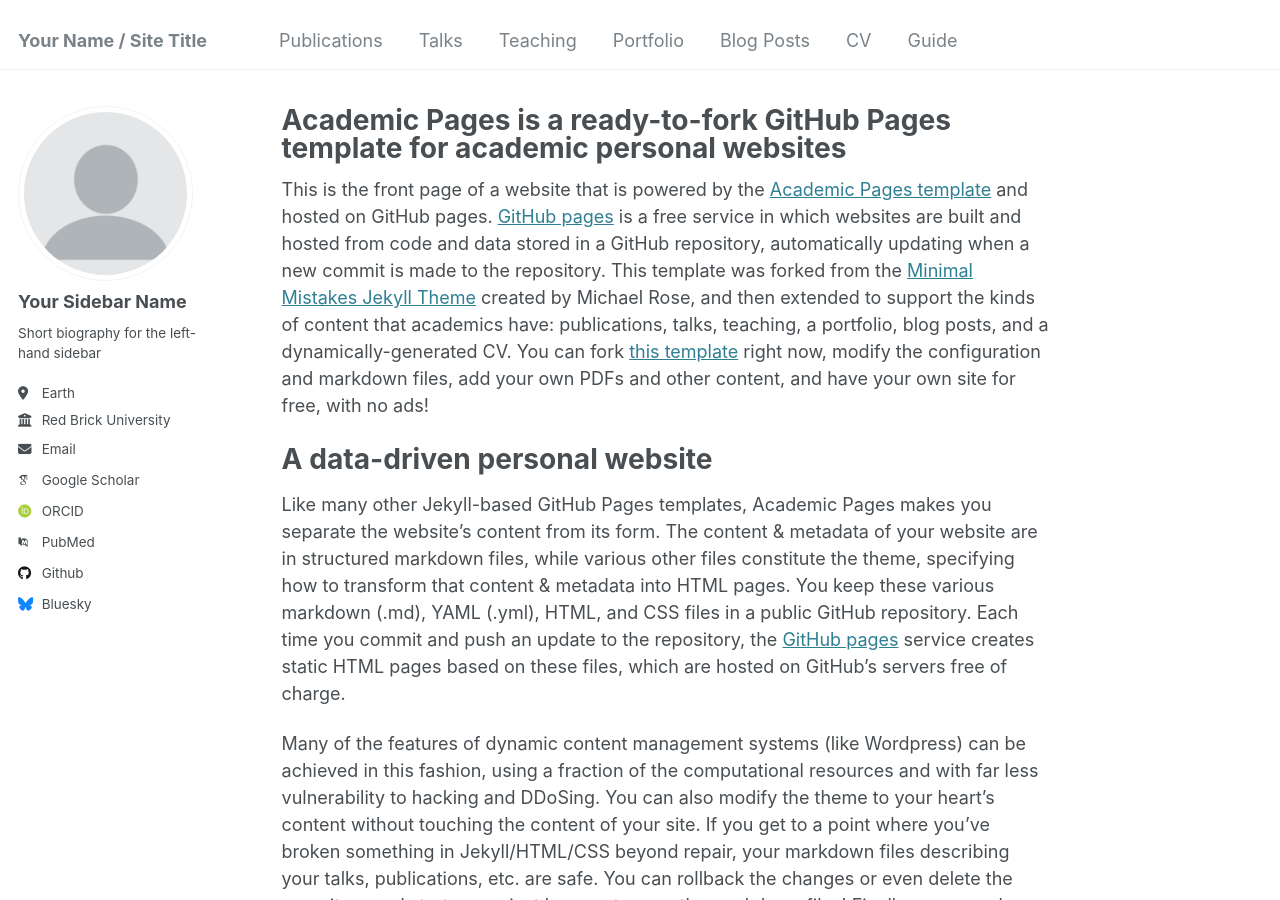
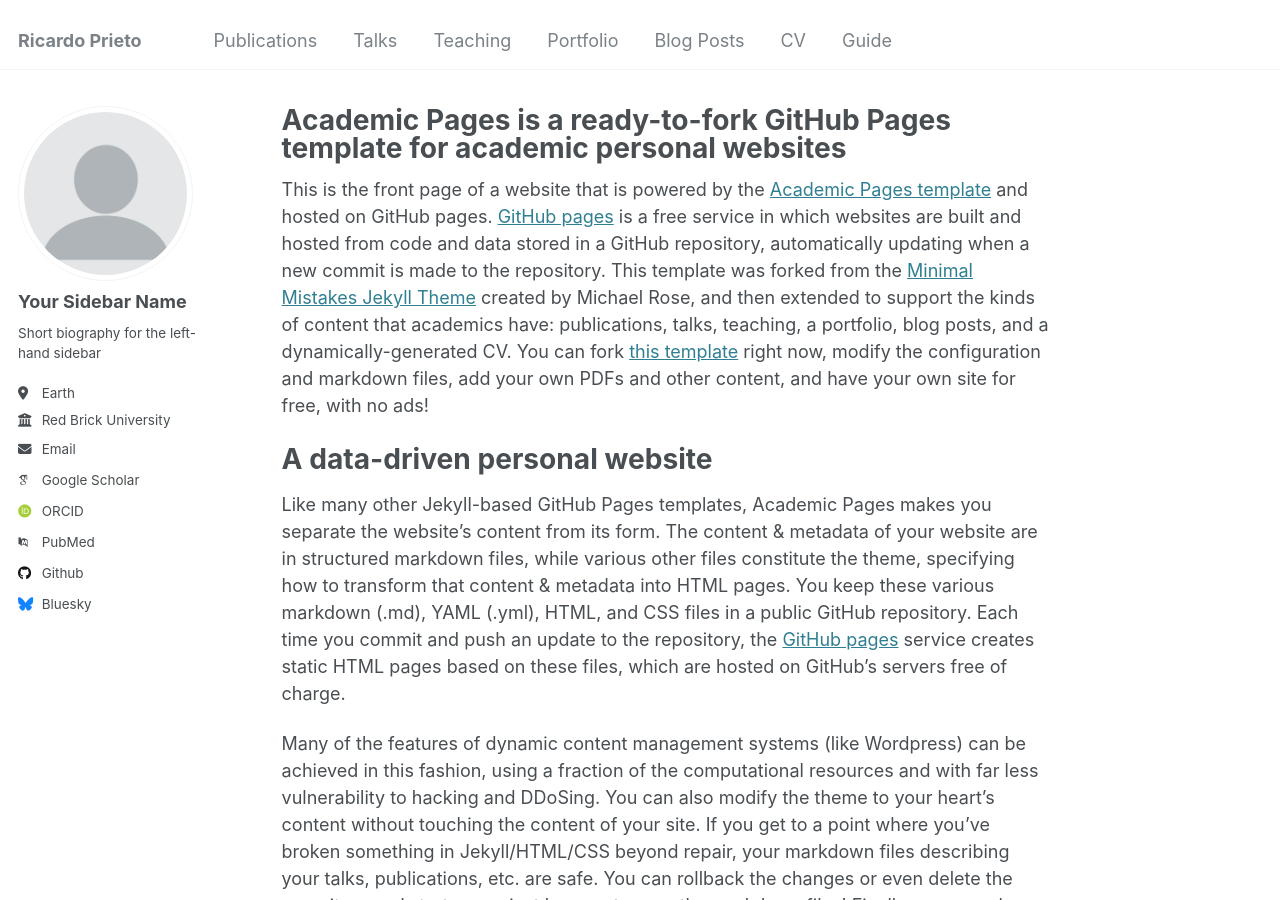
Before and after one commit to ricarpr/ricarpr.github.io, a Jekyll site: the page built from _pages/about.md, in a window 1280 px wide and 900 px high. Built offline with Jekyll 4.4.1, drawn with Linux system fonts in a browser that asks for light colours; some web fonts are replaced.

Commit message:
Update _config.yml

```diff
--- a/_config.yml
+++ b/_config.yml
@@ -8,7 +8,7 @@
 
 # Basic Site Settings
 locale                   : "en-US"
-title                    : "Your Name / Site Title"
+title                    : "Ricardo Prieto"
 title_separator          : "-"
 name                     : &name "Your Name"
 description              : &description "personal description"
```
